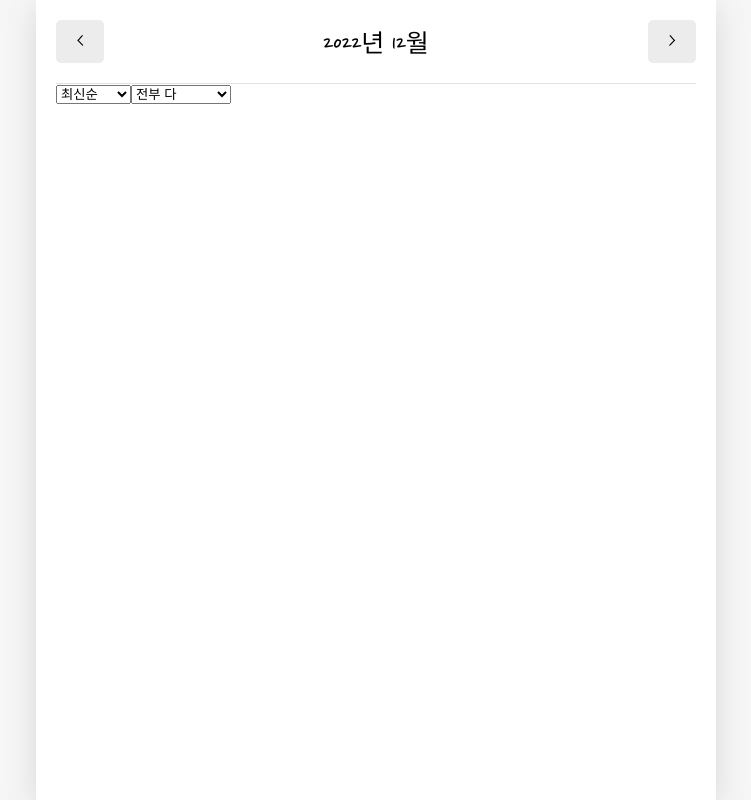
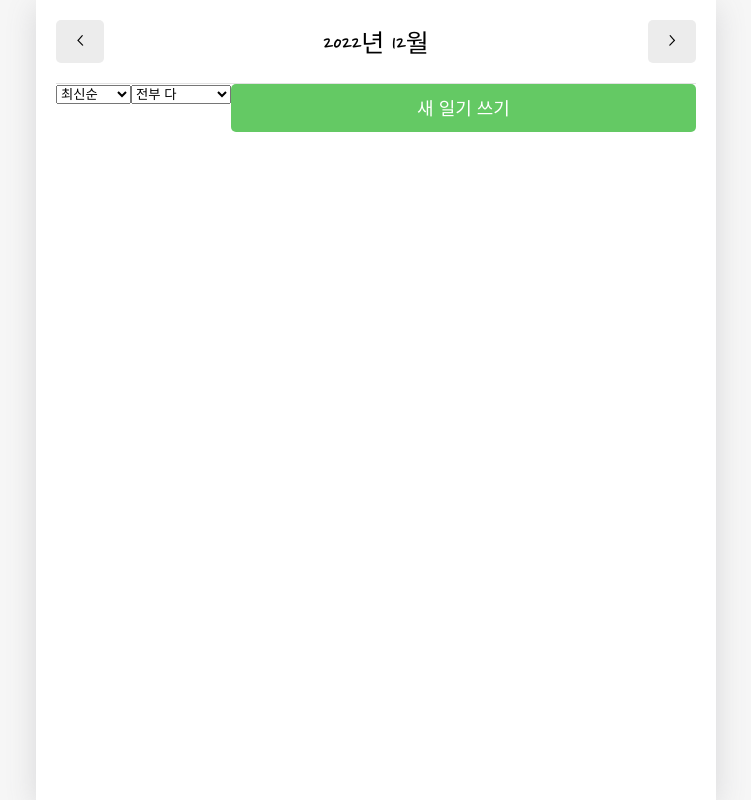
Before and after one commit to yeshforest/emotion-Diary, a React (Create React App) app: page / in a window 1280 px wide. Shown: the whole page, without its empty margins (264-1015 px from the left). Built offline with nearby package versions, Linux system fonts and the light colour scheme; a web font is replaced by a local one.

Commit message:
[feat] add style new button in DiaryList

```diff
--- a/src/App.css
+++ b/src/App.css
@@ -96,3 +96,19 @@ header .head_btn_right {
 header button {
   font-family: "Nanum Pen Script";
 }
+
+/* DiaryList */
+.DiaryList .menu_wrapper {
+  margin-top: 20;
+  margin-bottom: 30px;
+
+  display: flex;
+  justify-content: space-between;
+}
+
+.DiaryList .menu_wrapper .right_col {
+  flex-grow: 1;
+}
+.DiaryList .menu_wrapper .right_col button {
+  width: 100%;
+}
--- a/src/components/DiaryList.js
+++ b/src/components/DiaryList.js
@@ -1,4 +1,6 @@
 import { useState } from "react";
+import { useNavigate } from "react-router-dom";
+import MyButton from "./MyButton";
 
 const sortOptionList = [
   { value: "latest", name: "최신순" },
@@ -6,7 +8,11 @@ const sortOptionList = [
 ];
 const ControlMenu = ({ value, onChange, optionList }) => {
   return (
-    <select value={value} onChange={(e) => onChange(e.target.value)}>
+    <select
+      className="ControlMenu"
+      value={value}
+      onChange={(e) => onChange(e.target.value)}
+    >
       {optionList.map((it, idx) => (
         <option key={idx} value={it.value}>
           {it.name}
@@ -23,6 +29,7 @@ const filterOptionList = [
 ];
 
 const DiaryList = ({ diaryList }) => {
+  const navigate = useNavigate();
   const [sortType, setSortType] = useState("latest");
   const [filter, setFilter] = useState("all"); //감정 필터링
   const getProcessedDiaryList = () => {
@@ -48,7 +55,9 @@ const DiaryList = ({ diaryList }) => {
   };
 
   return (
-    <div>
+    <div className="DiaryList">
+      <div className="menu_wrapper">
+        <div className="left_col">
           <ControlMenu
             value={sortType}
             onChange={setSortType}
@@ -59,6 +68,15 @@ const DiaryList = ({ diaryList }) => {
             onChange={setFilter}
             optionList={filterOptionList}
           />
+        </div>
+        <div className="right_col">
+          <MyButton
+            type={"positive"}
+            text={"새 일기 쓰기"}
+            onClick={() => navigate("/new")}
+          />
+        </div>
+      </div>
 
       {getProcessedDiaryList().map((it) => (
         <div key={it.id}>{it.content}</div>
```
Lines whose indentation alone changed are shown as unchanged.
